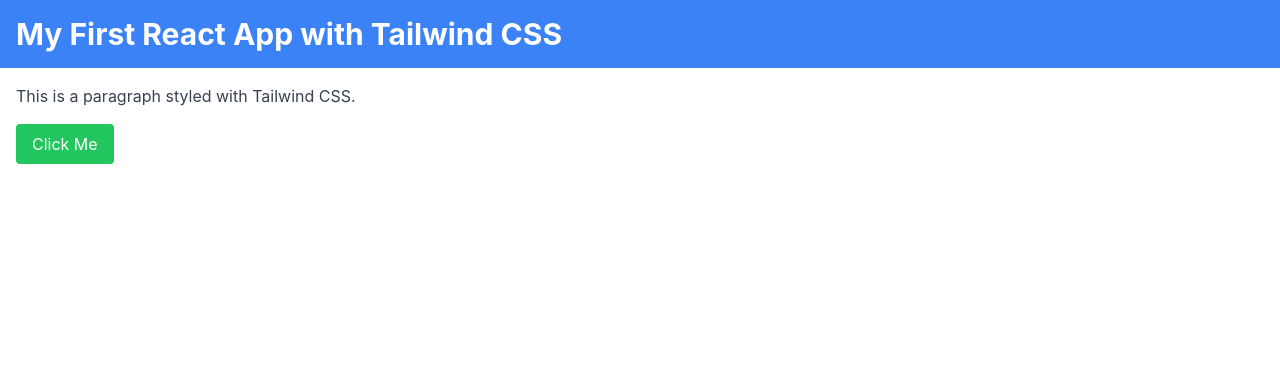
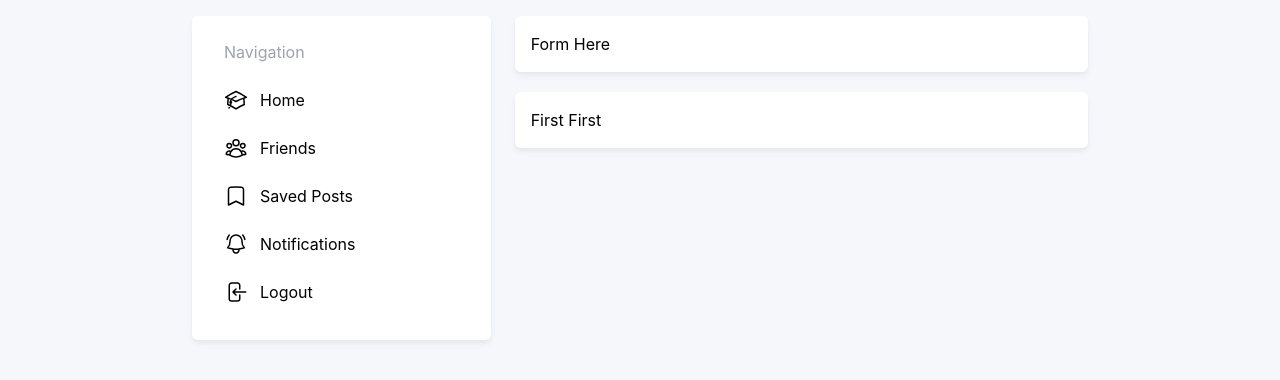
Before and after one commit to JL-Agbalo/my_social_media_app_frontend, a React (Create React App) app: page / in a window 1280 px wide. Shown: the top 380 px of the page. Built offline with nearby package versions, Linux system fonts and the light colour scheme.

Commit message:
Refactor App component to use Home page and update Tailwind CSS integration

```diff
--- a/src/App.js
+++ b/src/App.js
@@ -1,17 +1,8 @@
+import Home from "./pages/Home";
 function App() {
   return (
     <div className="App">
-      <header className="bg-blue-500 text-white p-4">
-        <h1 className="text-3xl font-bold">My First React App with Tailwind CSS</h1>
-      </header>
-      <main className="p-4">
-        <p className="text-gray-700">
-          This is a paragraph styled with Tailwind CSS.
-        </p>
-        <button className="mt-4 bg-green-500 text-white py-2 px-4 rounded">
-          Click Me
-        </button>
-      </main>
+        <Home />
     </div>
   );
 }
--- a/src/assets/styles/main.css
+++ b/src/assets/styles/main.css
@@ -0,0 +1,7 @@
+@tailwind base;
+@tailwind components;
+@tailwind utilities;
+
+body{
+    background-color: #F5F7FB;
+}
--- a/src/assets/styles/tailwind.css
+++ /dev/null
@@ -1,3 +0,0 @@
-@tailwind base;
-@tailwind components;
-@tailwind utilities;
--- /dev/null
+++ b/src/components/common/Card.js
@@ -0,0 +1,11 @@
+import React from 'react'
+
+function Card({children}) {
+  return (
+    <div className='bg-white shadow-md shadow-gray-200 rounded-md p-4 mb-5'>
+        {children}
+    </div>
+  )
+}
+
+export default Card
--- a/src/index.js
+++ b/src/index.js
@@ -1,7 +1,7 @@
 import React from 'react';
 import ReactDOM from 'react-dom/client';
 import './index.css';
-import './assets/styles/tailwind.css';
+import './assets/styles/main.css';
 import App from './App';
 
 const root = ReactDOM.createRoot(document.getElementById('root'));
--- a/src/pages/Home.js
+++ b/src/pages/Home.js
@@ -0,0 +1,19 @@
+import React from "react";
+import Card from "../components/common/Card";
+import NavigationCard from "./NavigationCard";
+
+function Home() {
+  return (
+    <div className="flex mt-4 max-w-4xl mx-auto gap-6 ">
+      <div className="w-1/3">
+        <NavigationCard />
+      </div>
+      <div className="grow">
+        <Card>Form Here</Card>
+        <Card>First First</Card>
+      </div>
+    </div>
+  );
+}
+
+export default Home;
--- /dev/null
+++ b/src/pages/NavigationCard.js
@@ -0,0 +1,99 @@
+import React from "react";
+import Card from "../components/common/Card";
+
+function NavigationCard() {
+  return (
+    <Card>
+      <div class="px-4 py-2">
+        <h2 className="text-gray-400 mb-3">Navigation</h2>
+        <a href="" className="flex gap-3 py-3">
+          <svg
+            xmlns="http://www.w3.org/2000/svg"
+            fill="none"
+            viewBox="0 0 24 24"
+            strokeWidth={1.5}
+            stroke="currentColor"
+            className="size-6"
+          >
+            <path
+              strokeLinecap="round"
+              strokeLinejoin="round"
+              d="M4.26 10.147a60.438 60.438 0 0 0-.491 6.347A48.62 48.62 0 0 1 12 20.904a48.62 48.62 0 0 1 8.232-4.41 60.46 60.46 0 0 0-.491-6.347m-15.482 0a50.636 50.636 0 0 0-2.658-.813A59.906 59.906 0 0 1 12 3.493a59.903 59.903 0 0 1 10.399 5.84c-.896.248-1.783.52-2.658.814m-15.482 0A50.717 50.717 0 0 1 12 13.489a50.702 50.702 0 0 1 7.74-3.342M6.75 15a.75.75 0 1 0 0-1.5.75.75 0 0 0 0 1.5Zm0 0v-3.675A55.378 55.378 0 0 1 12 8.443m-7.007 11.55A5.981 5.981 0 0 0 6.75 15.75v-1.5"
+            />
+          </svg>
+          Home
+        </a>
+        <a href="" className="flex gap-3 py-3">
+          <svg
+            xmlns="http://www.w3.org/2000/svg"
+            fill="none"
+            viewBox="0 0 24 24"
+            strokeWidth={1.5}
+            stroke="currentColor"
+            className="size-6"
+          >
+            <path
+              strokeLinecap="round"
+              strokeLinejoin="round"
+              d="M18 18.72a9.094 9.094 0 0 0 3.741-.479 3 3 0 0 0-4.682-2.72m.94 3.198.001.031c0 .225-.012.447-.037.666A11.944 11.944 0 0 1 12 21c-2.17 0-4.207-.576-5.963-1.584A6.062 6.062 0 0 1 6 18.719m12 0a5.971 5.971 0 0 0-.941-3.197m0 0A5.995 5.995 0 0 0 12 12.75a5.995 5.995 0 0 0-5.058 2.772m0 0a3 3 0 0 0-4.681 2.72 8.986 8.986 0 0 0 3.74.477m.94-3.197a5.971 5.971 0 0 0-.94 3.197M15 6.75a3 3 0 1 1-6 0 3 3 0 0 1 6 0Zm6 3a2.25 2.25 0 1 1-4.5 0 2.25 2.25 0 0 1 4.5 0Zm-13.5 0a2.25 2.25 0 1 1-4.5 0 2.25 2.25 0 0 1 4.5 0Z"
+            />
+          </svg>
+          Friends
+        </a>
+        <a href="" className="flex gap-3 py-3">
+          <svg
+            xmlns="http://www.w3.org/2000/svg"
+            fill="none"
+            viewBox="0 0 24 24"
+            strokeWidth={1.5}
+            stroke="currentColor"
+            className="size-6"
+          >
+            <path
+              strokeLinecap="round"
+              strokeLinejoin="round"
+              d="M17.593 3.322c1.1.128 1.907 1.077 1.907 2.185V21L12 17.25 4.5 21V5.507c0-1.108.806-2.057 1.907-2.185a48.507 48.507 0 0 1 11.186 0Z"
+            />
+          </svg>
+          Saved Posts
+        </a>
+        <a href="" className="flex gap-3 py-3">
+          <svg
+            xmlns="http://www.w3.org/2000/svg"
+            fill="none"
+            viewBox="0 0 24 24"
+            strokeWidth={1.5}
+            stroke="currentColor"
+            className="size-6"
+          >
+            <path
+              strokeLinecap="round"
+              strokeLinejoin="round"
+              d="M14.857 17.082a23.848 23.848 0 0 0 5.454-1.31A8.967 8.967 0 0 1 18 9.75V9A6 6 0 0 0 6 9v.75a8.967 8.967 0 0 1-2.312 6.022c1.733.64 3.56 1.085 5.455 1.31m5.714 0a24.255 24.255 0 0 1-5.714 0m5.714 0a3 3 0 1 1-5.714 0M3.124 7.5A8.969 8.969 0 0 1 5.292 3m13.416 0a8.969 8.969 0 0 1 2.168 4.5"
+            />
+          </svg>
+          Notifications
+        </a>
+        <a href="" className="flex gap-3 py-3">
+          <svg
+            xmlns="http://www.w3.org/2000/svg"
+            fill="none"
+            viewBox="0 0 24 24"
+            strokeWidth={1.5}
+            stroke="currentColor"
+            className="size-6"
+          >
+            <path
+              strokeLinecap="round"
+              strokeLinejoin="round"
+              d="M15.75 9V5.25A2.25 2.25 0 0 0 13.5 3h-6a2.25 2.25 0 0 0-2.25 2.25v13.5A2.25 2.25 0 0 0 7.5 21h6a2.25 2.25 0 0 0 2.25-2.25V15M12 9l-3 3m0 0 3 3m-3-3h12.75"
+            />
+          </svg>
+          Logout
+        </a>
+      </div>
+    </Card>
+  );
+}
+
+export default NavigationCard;
--- a/tailwind.config.js
+++ b/tailwind.config.js
@@ -2,7 +2,12 @@
   purge: ['./src/**/*.{js,jsx,ts,tsx}', './public/index.html'],
   darkMode: false, // or 'media' or 'class'
   theme: {
-    extend: {},
+    extend: {
+      colors:{
+        socialBg:'#F5F7Fb',
+        socailBlue:'#218DFA',
+      }
+    },
   },
   variants: {
     extend: {},
```
